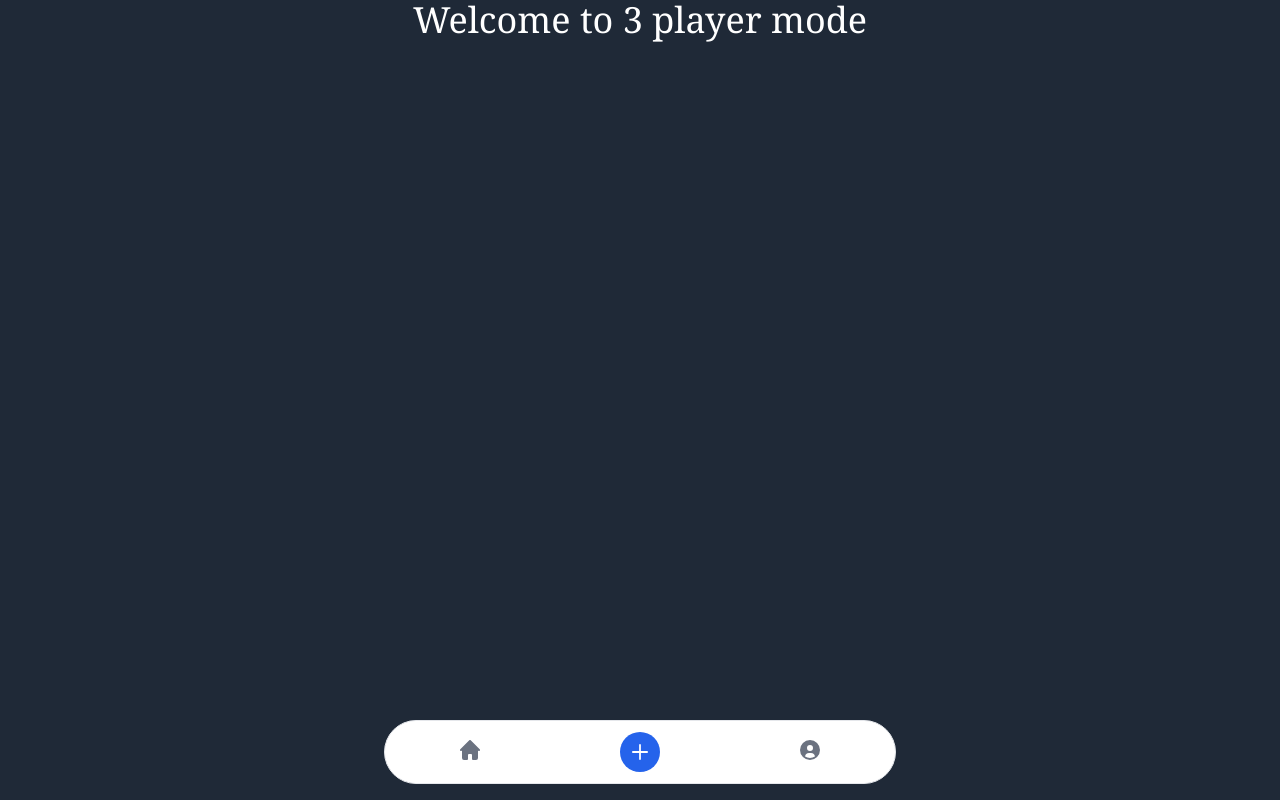
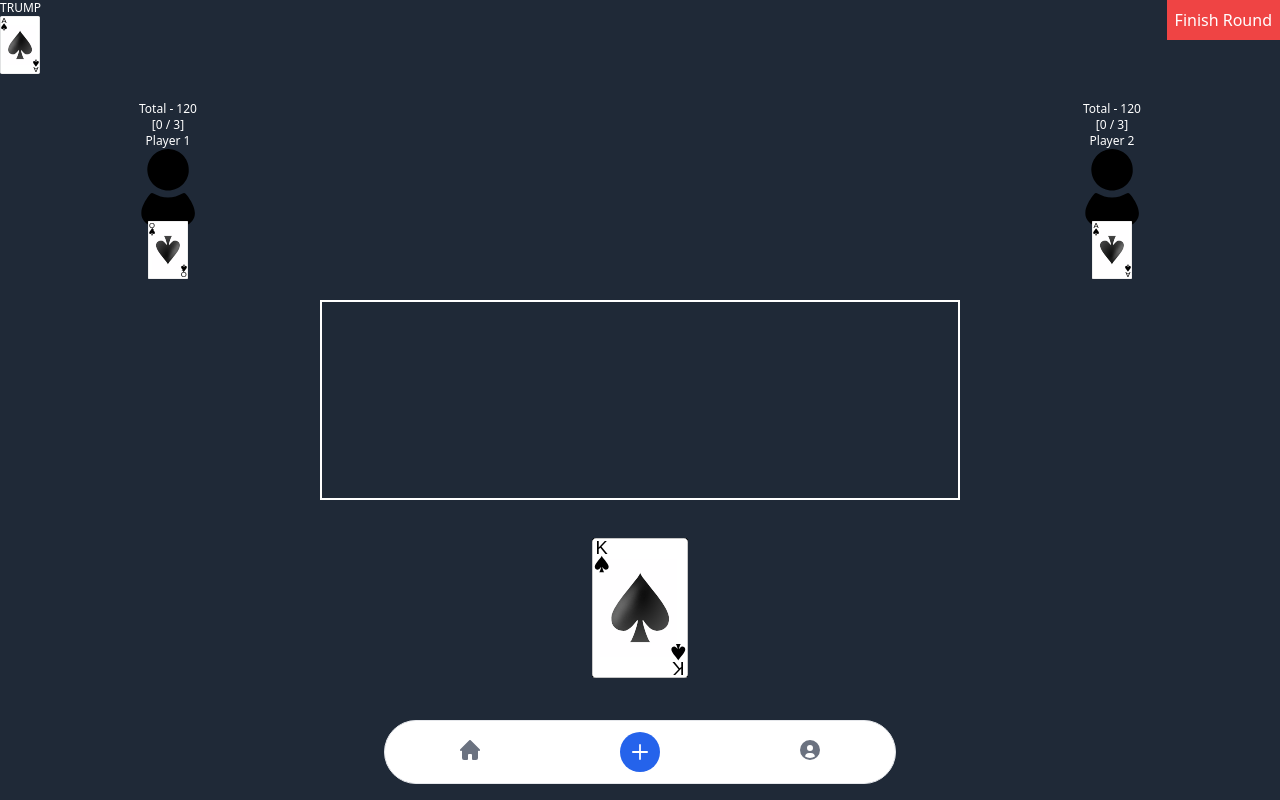
Before and after one commit to shivambaku/cards, a Vue app in the folder frontend/: page /desk/3_p in a window 1280 px wide. Built offline with nearby package versions, Linux system fonts and the light colour scheme; what @tanstack/vue-query would draw is missing.

Commit message:
fix: rotation[] feat: 3-4_playermode and dropcard

```diff
--- a/frontend/package.json
+++ b/frontend/package.json
@@ -21,7 +21,8 @@
     "axios": "^1.4.0",
     "pinia": "^2.1.6",
     "vue": "^3.3.4",
-    "vue-router": "^4.2.4"
+    "vue-router": "^4.2.4",
+    "vuedraggable": "^2.24.3"
   },
   "devDependencies": {
     "@antfu/eslint-config": "^0.41.0",
--- a/frontend/src/components/Card.vue
+++ b/frontend/src/components/Card.vue
@@ -7,7 +7,7 @@ defineProps<{
 </script>
 
 <template>
-  <div class="fixed bottom-[100px] flex h-[180px] w-[120px] items-center justify-center">
+  <div class="fixed bottom-[100px] flex h-[144px] w-[96px] items-center justify-center">
     <img :src="`/src/assets/cards/${card.img}`" alt="" class="max-h-full max-w-full hover:mb-20">
   </div>
 </template>
--- a/frontend/src/pages/desk/3_p.vue
+++ b/frontend/src/pages/desk/3_p.vue
@@ -1,13 +1,89 @@
 <script setup lang="ts">
+import type { VueElement } from 'vue';
+import { computed, ref } from 'vue';
+import Card from '@/components/Card.vue';
+import Player from '@/components/Player.vue';
+import { useJudgementGame } from '@/composables/useJudgementGame';
 
+const { gameState, newRound, roundFinished } = useJudgementGame(3);
+
+newRound();
+
+function calculateRotationClass(playerIndex: number, index: number) {
+  const rotation = index * 10 - (gameState.value.players[playerIndex].cards.length - 1) * 10 / 2;
+
+  return `rotate-[${rotation}deg]`;
+}
+
+function calculateTranslationClass(_playerIndex: number, _index: number) {
+  return '';
+}
+
+const roundFinishedButtonClass = computed(() => {
+  return gameState.value.gameFinished ? 'bg-gray-500' : 'bg-red-500';
+});
+
+const draggedElementRef = ref<HTMLElement | null>(null);
+
+function allowDrop(ev: DragEvent): void {
+  ev.preventDefault();
+}
+
+function drag(ev: DragEvent): void {
+  const targetElement = ev.target as HTMLElement;
+  ev.dataTransfer!.setData('text', targetElement.id);
+  draggedElementRef.value = targetElement;
+}
+
+function drop(ev: DragEvent): void {
+  ev.preventDefault();
+  const targetElement = ev.target as HTMLElement;
+  const draggedElement = draggedElementRef.value;
+
+  if (draggedElement)
+    targetElement.appendChild(draggedElement);
+
+  draggedElementRef.value = null;
+}
 </script>
 
 <template>
-  <div class="h-screen w-screen  bg-gray-800">
-    <div class="fixed h-1/5 w-screen justify-between text-center font-serif text-4xl text-white">
-      <h2>
-        Welcome to 3 player mode
-      </h2>
+  <div class="flex h-screen w-screen items-end bg-gray-800 pb-5 ">
+    <div
+      class=" fixed left-1/4 top-[300px] flex  h-1/4 w-2/4 border-2  border-white p-1" @drop="drop"
+      @dragover="allowDrop"
+    />
+    <div class="relative flex h-1/3 w-full items-center justify-center">
+      <Card
+        v-for="(card, index) in gameState.players[0].cards" id="drag1" :key="card.img"
+        :card="card" class="absolute origin-bottom" :class="[calculateRotationClass(0, index), calculateTranslationClass(0, index)]" @dragstart="drag"
+      />
+    </div>
+    <div class="fixed left-2 top-[120px] flex  h-28 w-1/4 rotate-180 items-center justify-center">
+      <Player :id="gameState.players[1].id" name="Player 1" :tricks="0" :bid="3" :score="120" class="rotate-180" />
+      <Card
+        v-for="(card, index) in gameState.players[1].cards" :key="card.img" :card="card"
+        class="absolute !h-[60px]  !w-[40px] origin-bottom" :class="calculateRotationClass(1, index)" @dragstart="drag"
+      />
+    </div>
+    <div class="fixed right-2 top-[120px] flex h-28 w-1/4 rotate-180 items-center justify-center">
+      <Player :id="gameState.players[2].id" name="Player 2" :tricks="0" :bid="3" :score="120" class="rotate-180" />
+      <Card
+        v-for="(card, index) in gameState.players[2].cards" :key="card.img" :card="card"
+        class="absolute !h-[60px] !w-[40px] origin-bottom" :class="calculateRotationClass(1, index)" @dragstart="drag"
+      />
+    </div>
+    <button
+      :disabled="gameState.gameFinished" class="fixed right-0 top-0 p-2 text-white"
+      :class="roundFinishedButtonClass" @click="roundFinished"
+    >
+      Finish Round
+    </button>
+    <div class="fixed top-0 h-[60px] w-[40px] flex-row items-center justify-center">
+      <p class=" text-center text-xs  text-white">
+        TRUMP
+      </p>
+      <img :src="`/src/assets/cards/${gameState.currentTrump}.svg`" alt="" class="max-h-full max-w-full">
     </div>
   </div>
 </template>
--- a/frontend/src/pages/desk/4_p.vue
+++ b/frontend/src/pages/desk/4_p.vue
@@ -1,13 +1,99 @@
 <script setup lang="ts">
+import { computed, ref } from 'vue';
+import Card from '@/components/Card.vue';
+import Player from '@/components/Player.vue';
+import { useJudgementGame } from '@/composables/useJudgementGame';
 
+const { gameState, newRound, roundFinished } = useJudgementGame(4);
+
+newRound();
+
+function calculateRotationClass(playerIndex: number, index: number) {
+  const rotation
+    = index * 10
+    - ((gameState.value.players[playerIndex].cards.length - 1) * 10) / 2;
+
+  return `rotate-[${rotation}deg]`;
+}
+
+function calculateTranslationClass(_playerIndex: number, _index: number) {
+  return '';
+}
+
+const roundFinishedButtonClass = computed(() => {
+  return gameState.value.gameFinished ? 'bg-gray-500' : 'bg-red-500';
+});
+const draggedElementRef = ref<HTMLElement | null>(null);
+
+function allowDrop(ev: DragEvent): void {
+  ev.preventDefault();
+}
+
+function drag(ev: DragEvent): void {
+  const targetElement = ev.target as HTMLElement;
+  ev.dataTransfer!.setData('text', targetElement.id);
+  draggedElementRef.value = targetElement;
+}
+
+function drop(ev: DragEvent): void {
+  ev.preventDefault();
+  const targetElement = ev.target as HTMLElement;
+  const draggedElement = draggedElementRef.value;
+
+  if (draggedElement)
+    targetElement.appendChild(draggedElement);
+
+  draggedElementRef.value = null;
+}
 </script>
 
 <template>
-  <div class="h-screen w-screen  bg-gray-800">
-    <div class="fixed h-1/5 w-screen justify-between text-center font-serif text-4xl text-white">
-      <h2>
-        Welcome to 4 player mode
-      </h2>
+  <div class="flex h-screen w-screen items-end bg-gray-800 pb-5 ">
+    <div
+      class=" fixed left-1/4 top-[300px] flex  h-1/4 w-2/4 border-2  border-white p-1" @drop="drop"
+      @dragover="allowDrop"
+    />
+    <div class="relative flex h-1/3 w-full items-center justify-center">
+      <Card
+        v-for="(card, index) in gameState.players[0].cards" :key="card.img" :card="card"
+        class="absolute origin-bottom" :class="[
+          calculateRotationClass(0, index),
+          calculateTranslationClass(0, index),
+        ]" @dragstart="drag"
+      />
+    </div>
+    <div class="fixed left-2 top-[320px] flex h-28 w-1/4 rotate-180 items-center justify-center">
+      <Player :id="gameState.players[1].id" name="Player 1" :tricks="0" :bid="3" :score="120" class="rotate-180" />
+      <Card
+        v-for="(card, index) in gameState.players[1].cards" :key="card.img" :card="card"
+        class="absolute !h-[60px] !w-[40px] origin-bottom" :class="calculateRotationClass(1, index)" @dragstart="drag"
+      />
+    </div>
+    <div class="fixed right-2 top-[320px] flex h-28 w-1/4 rotate-180 items-center justify-center">
+      <Player :id="gameState.players[2].id" name="Player 2" :tricks="0" :bid="3" :score="120" class="rotate-180" />
+      <Card
+        v-for="(card, index) in gameState.players[2].cards" :key="card.img" :card="card"
+        class="absolute !h-[60px] !w-[40px] origin-bottom" :class="calculateRotationClass(1, index)" @dragstart="drag"
+      />
+    </div>
+    <div class="fixed left-[37%] top-[120px] flex h-28 w-1/4 rotate-180 items-center justify-center">
+      <Player :id="gameState.players[3].id" name="Player 3" :tricks="0" :bid="3" :score="120" class="rotate-180" />
+      <Card
+        v-for="(card, index) in gameState.players[3].cards" :key="card.img" :card="card"
+        class="absolute !h-[60px] !w-[40px] origin-bottom" :class="calculateRotationClass(1, index)" @dragstart="drag"
+      />
+    </div>
+    <button
+      :disabled="gameState.gameFinished" class="fixed right-0 top-0 p-2 text-white"
+      :class="roundFinishedButtonClass" @click="roundFinished"
+    >
+      Finish Round
+    </button>
+    <div class="fixed top-0 !h-[60px] !w-[40px] flex-row items-center justify-center">
+      <p class="text-center text-xs text-white">
+        TRUMP
+      </p>
+      <img :src="`/src/assets/cards/${gameState.currentTrump}.svg`" alt="" class="max-h-full max-w-full">
     </div>
   </div>
 </template>
--- a/frontend/src/pages/desk/5_p.vue
+++ b/frontend/src/pages/desk/5_p.vue
@@ -1,5 +1,5 @@
 <script setup lang="ts">
-import { computed } from 'vue';
+import { computed, ref } from 'vue';
 import Card from '@/components/Card.vue';
 import Player from '@/components/Player.vue';
 import { useJudgementGame } from '@/composables/useJudgementGame';
@@ -11,45 +11,6 @@ newRound();
 function calculateRotationClass(playerIndex: number, index: number) {
   const rotation = index * 10 - (gameState.value.players[playerIndex].cards.length - 1) * 10 / 2;
 
-  const rotations = [
-    'rotate-[-85deg]',
-    'rotate-[-80deg]',
-    'rotate-[-75deg]',
-    'rotate-[-70deg]',
-    'rotate-[-65deg]',
-    'rotate-[-60deg]',
-    'rotate-[-55deg]',
-    'rotate-[-50deg]',
-    'rotate-[-45deg]',
-    'rotate-[-40deg]',
-    'rotate-[-35deg]',
-    'rotate-[-30deg]',
-    'rotate-[-25deg]',
-    'rotate-[-20deg]',
-    'rotate-[-15deg]',
-    'rotate-[-10deg]',
-    'rotate-[-5deg]',
-    'rotate-[0deg]',
-    'rotate-[5deg]',
-    'rotate-[10deg]',
-    'rotate-[15deg]',
-    'rotate-[20deg]',
-    'rotate-[25deg]',
-    'rotate-[30deg]',
-    'rotate-[35deg]',
-    'rotate-[40deg]',
-    'rotate-[45deg]',
-    'rotate-[50deg]',
-    'rotate-[55deg]',
-    'rotate-[60deg]',
-    'rotate-[65deg]',
-    'rotate-[70deg]',
-    'rotate-[75deg]',
-    'rotate-[80deg]',
-    'rotate-[85deg]',
-    'rotate-[90deg]',
-  ];
-
   return `rotate-[${rotation}deg]`;
 }
 
@@ -60,33 +21,59 @@ function calculateTranslationClass(_playerIndex: number, _index: number) {
 const roundFinishedButtonClass = computed(() => {
   return gameState.value.gameFinished ? 'bg-gray-500' : 'bg-red-500';
 });
+const draggedElementRef = ref<HTMLElement | null>(null);
+
+function allowDrop(ev: DragEvent): void {
+  ev.preventDefault();
+}
+
+function drag(ev: DragEvent): void {
+  const targetElement = ev.target as HTMLElement;
+  ev.dataTransfer!.setData('text', targetElement.id);
+  draggedElementRef.value = targetElement;
+}
+
+function drop(ev: DragEvent): void {
+  ev.preventDefault();
+  const targetElement = ev.target as HTMLElement;
+  const draggedElement = draggedElementRef.value;
+
+  if (draggedElement)
+    targetElement.appendChild(draggedElement);
+
+  draggedElementRef.value = null;
+}
 </script>
 
 <template>
   <div class="flex h-screen w-screen items-end bg-gray-800 pb-5 ">
+    <div
+      class=" fixed left-1/4 top-[300px] flex  h-1/4 w-2/4 border-2  border-white p-1" @drop="drop"
+      @dragover="allowDrop"
+    />
     <div class="relative flex h-1/3 w-full items-center justify-center">
-      <Card v-for="(card, index) in gameState.players[0].cards" :key="card.img" :card="card" class="absolute origin-bottom" :class="[calculateRotationClass(0, index), calculateTranslationClass(0, index)]" />
+      <Card v-for="(card, index) in gameState.players[0].cards" :key="card.img" :card="card" class="absolute origin-bottom" :class="[calculateRotationClass(0, index), calculateTranslationClass(0, index)]" @dragstart="drag" />
     </div>
     <div class="fixed left-2 top-[120px] flex  h-28 w-1/4 rotate-180 items-center justify-center">
       <Player :id="gameState.players[1].id" name="Player 1" :tricks="0" :bid="3" :score="120" class="rotate-180" />
-      <Card v-for="(card, index) in gameState.players[1].cards" :key="card.img" :card="card" class="absolute h-[60px] w-[40px] origin-bottom" :class="calculateRotationClass(1, index)" />
+      <Card v-for="(card, index) in gameState.players[1].cards" :key="card.img" :card="card" class="absolute !h-[60px] !w-[40px] origin-bottom" :class="calculateRotationClass(1, index)" @dragstart="drag" />
     </div>
     <div class="fixed right-2 top-[120px] flex h-28 w-1/4 rotate-180 items-center justify-center">
       <Player :id="gameState.players[2].id" name="Player 2" :tricks="0" :bid="3" :score="120" class="rotate-180" />
-      <Card v-for="(card, index) in gameState.players[2].cards" :key="card.img" :card="card " class="absolute h-[60px] w-[40px] origin-bottom" :class="calculateRotationClass(1, index)" />
+      <Card v-for="(card, index) in gameState.players[2].cards" :key="card.img" :card="card " class="absolute !h-[60px] !w-[40px] origin-bottom" :class="calculateRotationClass(1, index)" @dragstart="drag" />
     </div>
     <div class="fixed  left-2 top-[320px] flex h-28 w-1/4 rotate-180 items-center justify-center">
       <Player :id="gameState.players[3].id" name="Player 3" :tricks="0" :bid="3" :score="120" class="rotate-180" />
-      <Card v-for="(card, index) in gameState.players[3].cards" :key="card.img" :card="card" class="absolute h-[60px] w-[40px] origin-bottom" :class="calculateRotationClass(1, index)" />
+      <Card v-for="(card, index) in gameState.players[3].cards" :key="card.img" :card="card" class="absolute !h-[60px] !w-[40px] origin-bottom" :class="calculateRotationClass(1, index)" @dragstart="drag" />
     </div>
     <div class="fixed right-2 top-[320px] flex h-28 w-1/4 rotate-180 items-center justify-center">
       <Player :id="gameState.players[4].id" name="Player 4" :tricks="0" :bid="3" :score="120" class="rotate-180" />
-      <Card v-for="(card, index) in gameState.players[4].cards" :key="card.img" :card="card" class="absolute h-[60px] w-[40px] origin-bottom" :class="calculateRotationClass(1, index)" />
+      <Card v-for="(card, index) in gameState.players[4].cards" :key="card.img" :card="card" class="absolute !h-[60px] !w-[40px] origin-bottom" :class="calculateRotationClass(1, index)" @dragstart="drag" />
     </div>
     <button :disabled="gameState.gameFinished" class="fixed right-0 top-0 p-2 text-white" :class="roundFinishedButtonClass" @click="roundFinished">
       Finish Round
     </button>
-    <div class="fixed top-0 h-[60px] w-[40px] flex-row items-center justify-center">
+    <div class="fixed top-0 !h-[60px] !w-[40px] flex-row items-center justify-center">
       <p class=" text-center text-xs  text-white">
         TRUMP
       </p>
```
Also changed, not shown: 1 other file (tests, documents, lock files or other folders).
